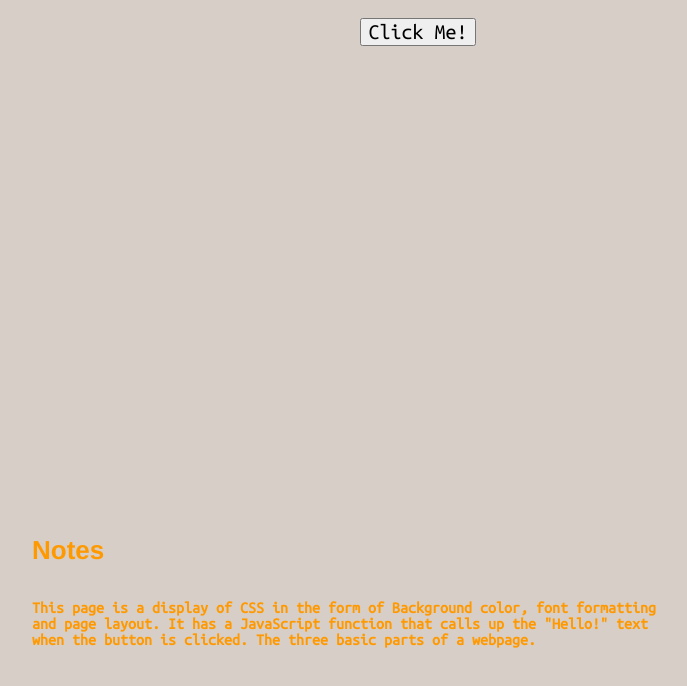
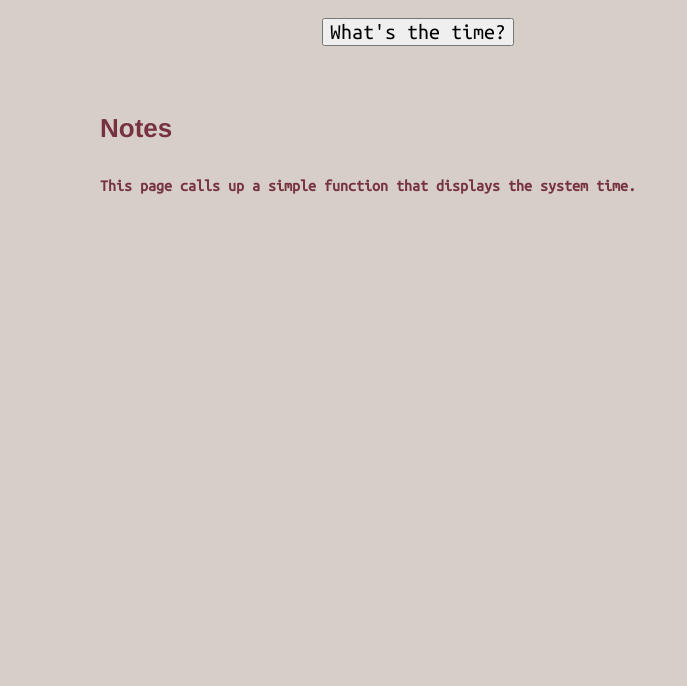
Before and after one commit to jackslaterroadhouse/dailypage, a plain HTML site: page page05.html in a window 1280 px wide. Shown: the whole page, without its empty margins (218-905 px from the left). Drawn offline with nearby package versions, Linux system fonts and the light colour scheme; a web font is replaced by a local one.

Commit message:
Format updates

```diff
--- a/page01.css
+++ b/page01.css
@@ -76,8 +76,6 @@
 			font-size: 22px
 		}
 		.notes {
-			position: relative;
 			margin: auto;
 			width: 50%;
-			top: 500px;
 		}
--- a/page02.css
+++ b/page02.css
@@ -75,8 +75,6 @@
 			font-size: 22px
 		}
 		.notes {
-			position: absolute;
+			margin: auto;
 			width: 50%;
-			top: 500px;
-			left: 250px;
 		}
--- a/page03.css
+++ b/page03.css
@@ -6,7 +6,8 @@
 		body {
 			margin-left: 0px;
 			font-family: 'Space Mono', Helvetica, Arial, sans-serif;
-			font-size: 22px
+			font-size: 22px;
+			background: #D5E7ED;
 		}
 		a {
 		    color: #565656;
@@ -34,8 +35,7 @@
 			font-size: 22px;
 		}
 		h1 {
-
-			color: #76323F;
+			color: #565656;
 			font-family: "Ubuntu Mono", "Helvetica", Arial, sans-serif;
 			text-decoration-line: underline;
 			font-size: 72px;
@@ -54,12 +54,14 @@
 		h4 {
 			font-family: "Space Mono", "Helvetica", Arial, sans-serif;
 			font-size: 26px;
-			color: #76323F;
+			color: #565656;
+			text-shadow: 1px 1px #D9D9D9;
 		}
 		h5 {
 			font-family: "Ubuntu Mono", "Helvetica", Arial, sans-serif;
 			font-size: 16px;
-			color: #76323F;
+			color: #565656;
+			text-shadow: 1px 1px #D9D9D9;
 		}
 		.body {
 			position: absolute;
@@ -73,15 +75,14 @@
     		width: 70%;
     		padding: 10px;
     		text-align: center;
-
-		}
+    	}
 		button {
 			font-family: 'Ubuntu Mono', Helvetica, Arial, sans-serif;
 			font-size: 22px
 		}
 		.notes {
-			position: absolute;
+			position: relative;
+			margin: auto;
 			width: 50%;
-			top: 500px;
-			left: 250px;
+			top: 300px;
 		}
--- a/page04.css
+++ b/page04.css
@@ -54,12 +54,12 @@
 		h4 {
 			font-family: "Space Mono", "Helvetica", Arial, sans-serif;
 			font-size: 26px;
-			color: #76323F;
+			color: #4682B4;
 		}
 		h5 {
 			font-family: "Ubuntu Mono", "Helvetica", Arial, sans-serif;
 			font-size: 16px;
-			color: #76323F;
+			color: #4682B4;
 		}
 		.body {
 			position: absolute;
--- a/page05.css
+++ b/page05.css
@@ -55,12 +55,12 @@
 		h4 {
 			font-family: "Montserrat", "Helvetica", Arial, sans-serif;
 			font-size: 26px;
-			color: #FF9900;
+			color: #76323F;
 		}
 		h5 {
 			font-family: "Ubuntu Mono", "Helvetica", Arial, sans-serif;
 			font-size: 16px;
-			color: #FF9900;
+			color: #76323F;
 		}
 		ul {
 			list-style-type: none;
@@ -143,8 +143,6 @@
 			font-size: 22px
 		}
 		.notes {
-			position: absolute;
+			margin: auto;
 			width: 50%;
-			top: 500px;
-			left: 250px;
 		}
--- a/page05.html
+++ b/page05.html
@@ -7,13 +7,14 @@
 	</head>
 	<body>
 		<div class="button">
-			<button type="button" onclick="helloButton()">Click Me!</button>
-			<p id="hello"> </p>
+			<button type="button" onclick="time(); text();">What's the time?</button>
+			<p id="clock"></p>
+			<p id="words"></p>
 		</div>
 		<div class="notes">
 			<h4>Notes</h4>
 			<p>
-			<h5>This page is a display of CSS in the form of Background color, font formatting and page layout.  It has a JavaScript function that calls up the "Hello!" text when the button is clicked.  The three basic parts of a webpage.</h5>
+			<h5>This page calls up a simple function that displays the system time.</h5>
 		</div>
 	</body>
 </html>
--- a/page05.js
+++ b/page05.js
@@ -1,3 +1,6 @@
 function time() {
-	document.getElementById("demo").innerHTML = Date();
+	document.getElementById("clock").innerHTML = Date();
 }
+function text() {
+	document.getElementById("words").innerHTML = "Time to get ill!"
+}
```
Also changed, not shown: page03.html (+4 -0 lines), page03.js (+9 -6 lines), images/redbowtie.png.
